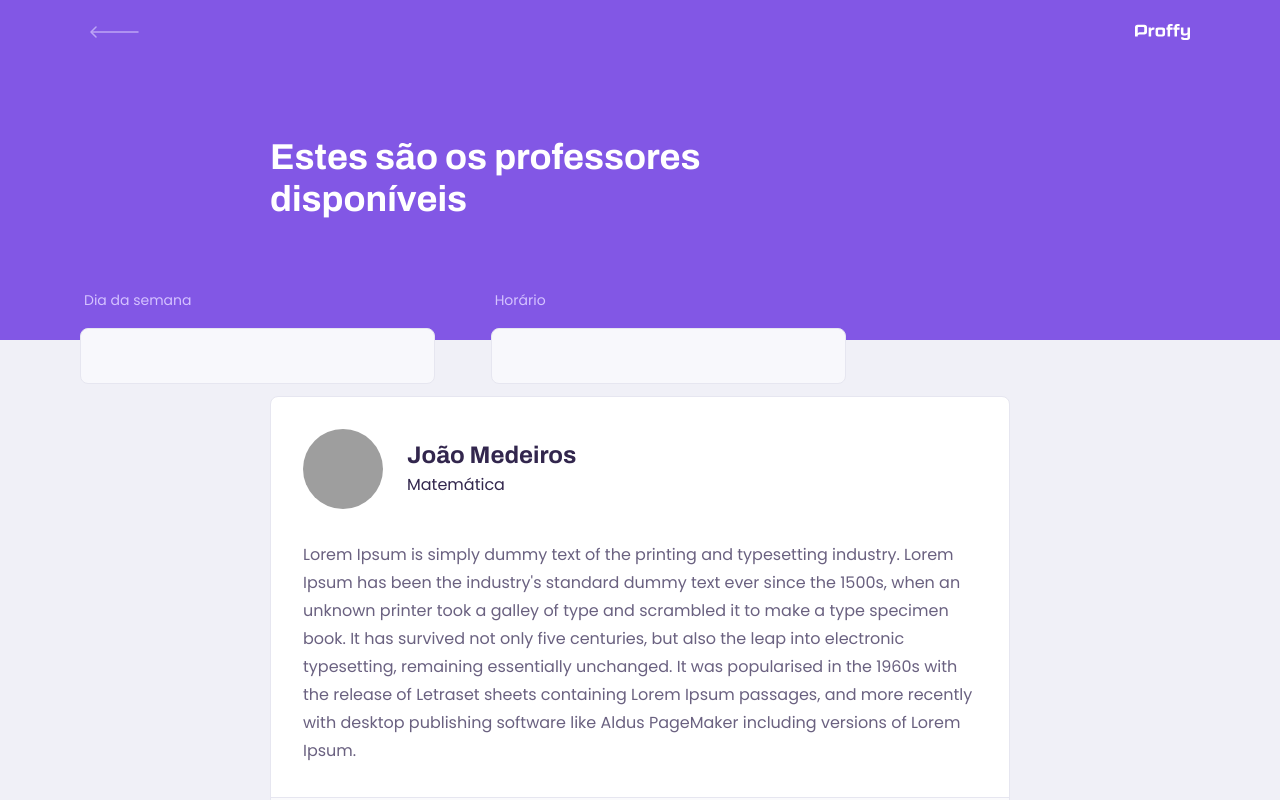
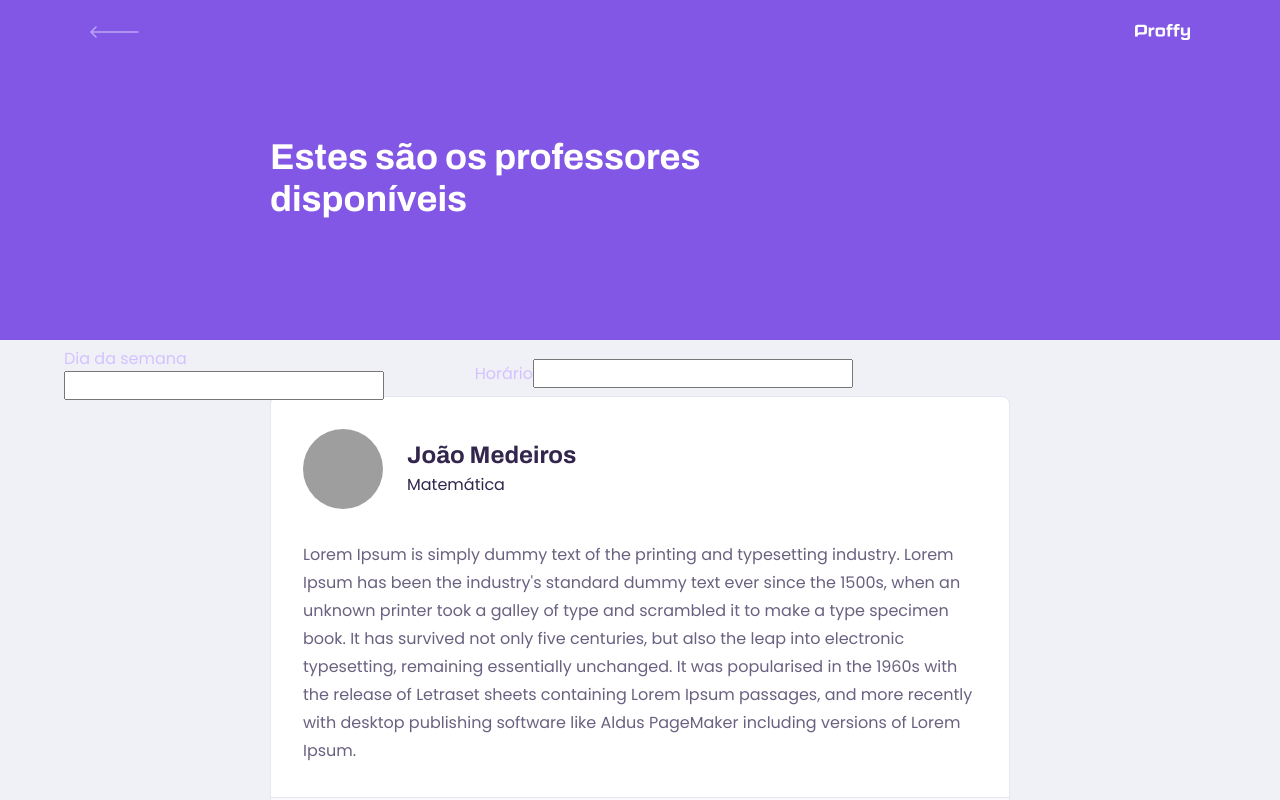
Before and after one commit to JVMedeiros/proffy, a React (Create React App) app in the folder web/: page /study in a window 1280 px wide. Shown: the top 800 px of the page. Built offline with nearby package versions, Linux system fonts and the light colour scheme; grey boxes are pictures that could not be loaded.

Commit message:
styles used in input component

```diff
--- a/web/src/pages/TeacherList/styles.css
+++ b/web/src/pages/TeacherList/styles.css
@@ -12,43 +12,6 @@
 #search-teachers label {
     color: var(--color-text-in-primary);
     left: 2rem;
-}
-
-#search-teachers .input-block {
-    position: relative;
-}
-
-#search-teachers .input-block + .input-block {
-    margin-top: 1.4rem;
-}
-
-#search-teachers .input-block label {
-    font-size: 1.4rem;
-    margin: 2rem;
-}
-
-#search-teachers .input-block input {
-    width: 90%;
-    height: 5.6rem;
-    margin-top: 0.8rem;
-    border-radius: 0.8rem;
-    background: var(--color-input-background);
-    border: 1px solid var(--color-line-in-white);
-    outline: 0;
-    padding: 0 1.6rem;
-    font: 1.6rem Archivo;
-    margin: 1.6rem;
-}
-
-#search-teachers .input-block:focus-within::after {
-    width: calc(100% -3.2rem);
-    height: 2px;
-    content: '';
-    background: var(--color-primary-light);
-    position: absolute;
-    left: 1.6rem;
-    right: 1.6rem;
-    bottom: 0;
 }
 
 #page-teacher-list main {
```
